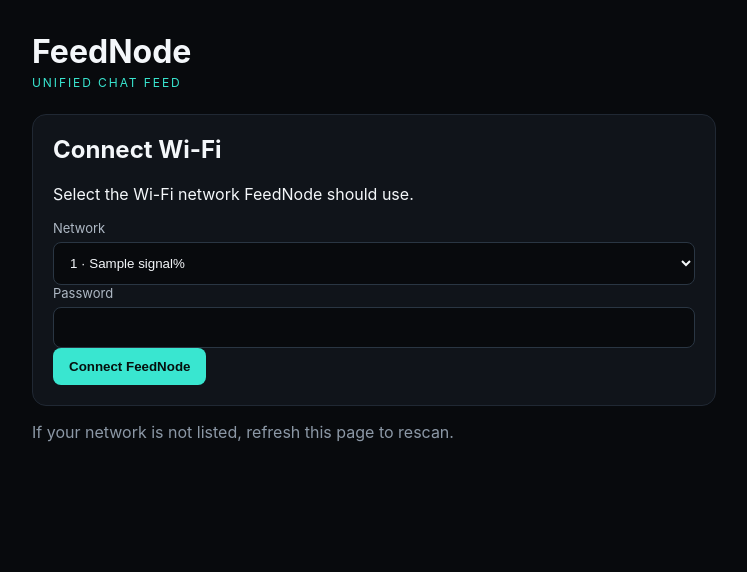
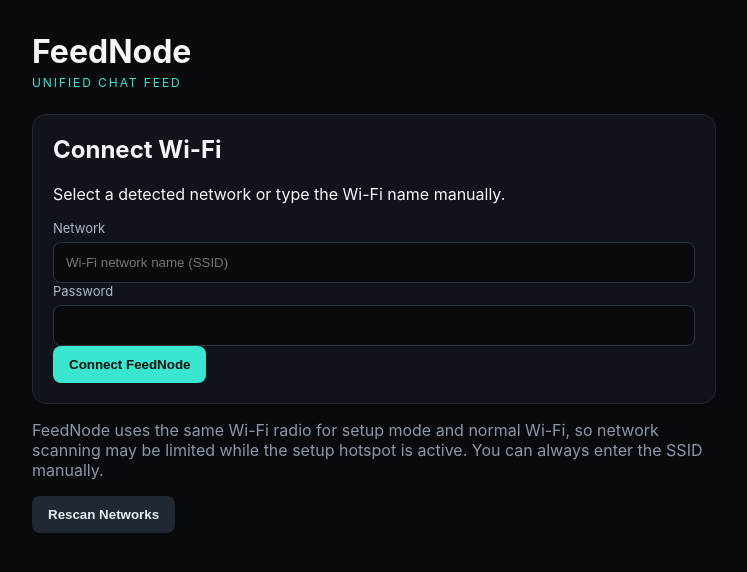
Before and after one commit to iamvinyl/FeedNode, a FastAPI app: template templates/setup.html in a window 1280 px wide. Shown: the top 572 px of the page, without its empty margins (266-1013 px from the left). Run offline with FastAPI, Linux system fonts and the light colour scheme; the template is opened without the code that fills it: most values are stand-ins (such as "Sample title", 1, 10 or a date in 2020); parts of the project's set-up code (start-up, migrations or seed data) failed here and were passed over.

Commit message:
Improve Wi-Fi setup with manual SSID entry

```diff
--- a/templates/setup.html
+++ b/templates/setup.html
@@ -1 +1,57 @@
-<!doctype html><html><head><meta charset="utf-8"><meta name="viewport" content="width=device-width,initial-scale=1"><title>FeedNode Setup</title><link rel="stylesheet" href="/static/admin.css"></head><body><main class="wrap"><div class="brand"><h1>FeedNode</h1><p>Unified Chat Feed</p></div><section class="card"><h2>Connect Wi-Fi</h2><p>Select the Wi-Fi network FeedNode should use.</p><form action="/api/wifi/connect" method="post"><label>Network<select name="ssid">{% for n in networks %}<option value="{{n.ssid}}">{{n.ssid}} · {{n.signal}}%</option>{% endfor %}</select></label><label>Password<input type="password" name="password" autocomplete="current-password"></label><button>Connect FeedNode</button></form></section><p class="muted">If your network is not listed, refresh this page to rescan.</p></main></body></html>
+<!doctype html>
+<html>
+<head>
+  <meta charset="utf-8">
+  <meta name="viewport" content="width=device-width,initial-scale=1">
+  <title>FeedNode Setup</title>
+  <link rel="stylesheet" href="/static/admin.css">
+</head>
+<body>
+<main class="wrap">
+  <div class="brand">
+    <h1>FeedNode</h1>
+    <p>Unified Chat Feed</p>
+  </div>
+
+  <section class="card">
+    <h2>Connect Wi-Fi</h2>
+    <p>Select a detected network or type the Wi-Fi name manually.</p>
+
+    <form action="/api/wifi/connect" method="post">
+      <label>
+        Network
+        <input
+          type="text"
+          name="ssid"
+          list="wifi-networks"
+          placeholder="Wi-Fi network name (SSID)"
+          autocomplete="off"
+          autocapitalize="none"
+          spellcheck="false"
+          required>
+        <datalist id="wifi-networks">
+          {% for n in networks %}
+            {% if n.ssid and n.ssid != 'FeedNode-Setup' %}
+              <option value="{{ n.ssid }}">{{ n.signal }}%{% if n.security %} · {{ n.security }}{% endif %}</option>
+            {% endif %}
+          {% endfor %}
+        </datalist>
+      </label>
+
+      <label>
+        Password
+        <input type="password" name="password" autocomplete="current-password">
+      </label>
+
+      <button type="submit">Connect FeedNode</button>
+    </form>
+  </section>
+
+  <p class="muted">
+    FeedNode uses the same Wi-Fi radio for setup mode and normal Wi-Fi, so network scanning may be limited while the setup hotspot is active. You can always enter the SSID manually.
+  </p>
+
+  <button class="secondary" type="button" onclick="location.reload()">Rescan Networks</button>
+</main>
+</body>
+</html>
```
